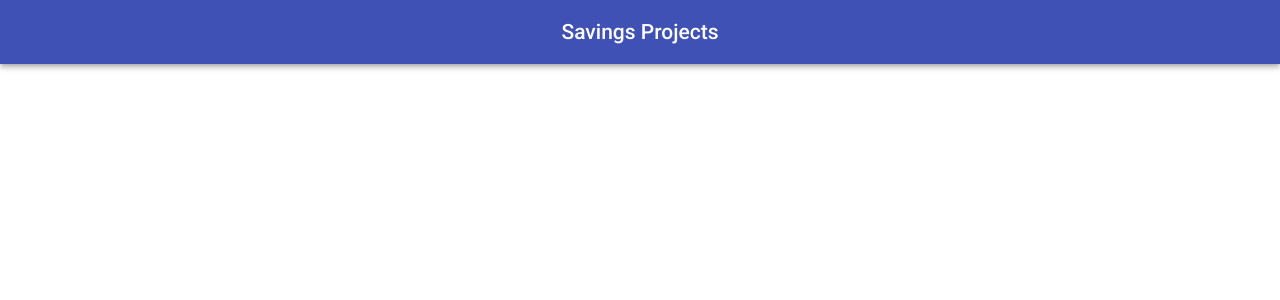
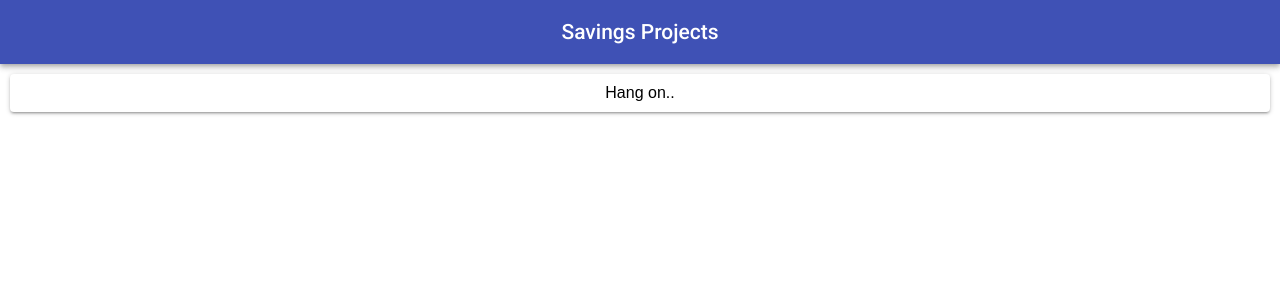
Before and after one commit to eralpkaraduman/savings-projects-frontend, a React (Create React App) app: page / in a window 1280 px wide. Shown: the top 300 px of the page. Built offline with nearby package versions, Linux system fonts and the light colour scheme.

Commit message:
Initilizes projects page

```diff
--- a/src/App.js
+++ b/src/App.js
@@ -3,23 +3,14 @@ import PropTypes from 'prop-types';
 import logo from './logo.svg';
 import './App.css';
 
+import styles from './styles';
 import { withStyles } from '@material-ui/core/styles';
 import AppBar from '@material-ui/core/AppBar';
 import Toolbar from '@material-ui/core/Toolbar';
 import Typography from '@material-ui/core/Typography';
+import Grid from '@material-ui/core/Grid';
 
-const styles = {
-  root: {
-    flexGrow: 1,
-  },
-  grow: {
-    flexGrow: 1,
-  },
-  menuButton: {
-    marginLeft: -12,
-    marginRight: 20,
-  },
-};
+import ProjectsPage from './components/ProjectsPage'
 
 class App extends Component {
   render() {
@@ -33,13 +24,11 @@ class App extends Component {
             </Typography>
           </Toolbar>
         </AppBar>
-        {/* <header className="App-header">
-          <img src={logo} className="App-logo" alt="logo" />
-          <h1 className="App-title">Welcome to React</h1>
-        </header>
-        <p className="App-intro">
-          To get started, edit <code>src/App.js</code> and save to reload.
-        </p> */}
+        <Grid container className={classes.root} spacing={16}>
+          <Grid item xs={12}>
+            <ProjectsPage/>
+          </Grid>
+        </Grid>
       </div>
     );
   }
--- /dev/null
+++ b/src/components/ProjectsPage.js
@@ -0,0 +1,32 @@
+import React, { Component } from 'react';
+import PropTypes from 'prop-types';
+
+import styles from '../styles';
+import { withStyles } from '@material-ui/core/styles';
+import Grid from '@material-ui/core/Grid';
+import { Paper } from '@material-ui/core';
+
+class ProjectsPage extends Component {
+  render() {
+    const { classes } = this.props;
+    return (
+      <Grid container className={classes.root} spacing={16}>
+        <Grid item xs={12}>
+          <Paper className={classes.paper}>
+            <Grid container className={classes.root} spacing={16}>
+              <Grid item xs={12}>
+                Hang on..
+              </Grid>
+            </Grid>
+          </Paper>
+        </Grid>
+      </Grid>
+    );
+  }
+}
+
+ProjectsPage.propTypes = {
+  classes: PropTypes.object.isRequired
+};
+
+export default withStyles(styles)(ProjectsPage);
--- /dev/null
+++ b/src/styles.js
@@ -0,0 +1,18 @@
+const styles = {
+  root: {
+    flexGrow: 1,
+  },
+  paper: {
+    margin: 10,
+    padding: 10
+  },
+  grow: {
+    flexGrow: 1,
+  },
+  menuButton: {
+    marginLeft: -12,
+    marginRight: 20,
+  },
+};
+
+export default styles;
```
